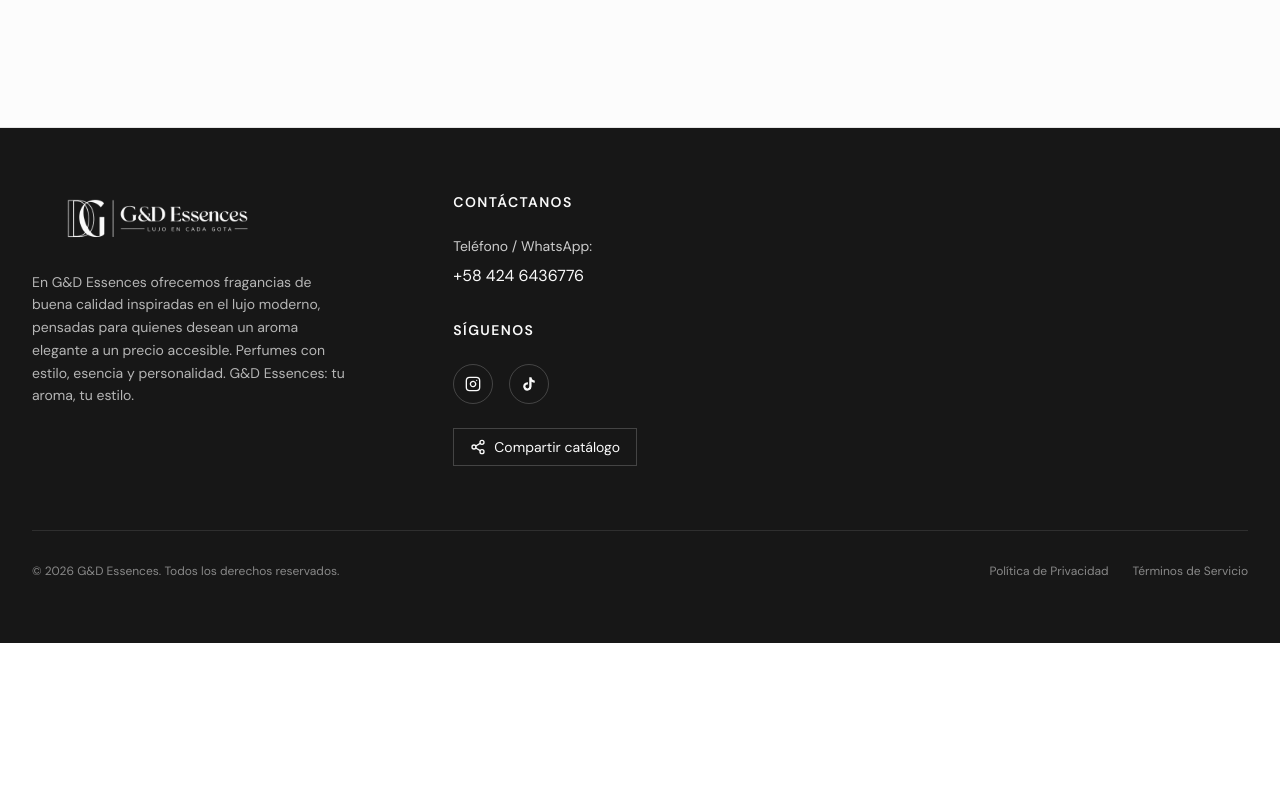
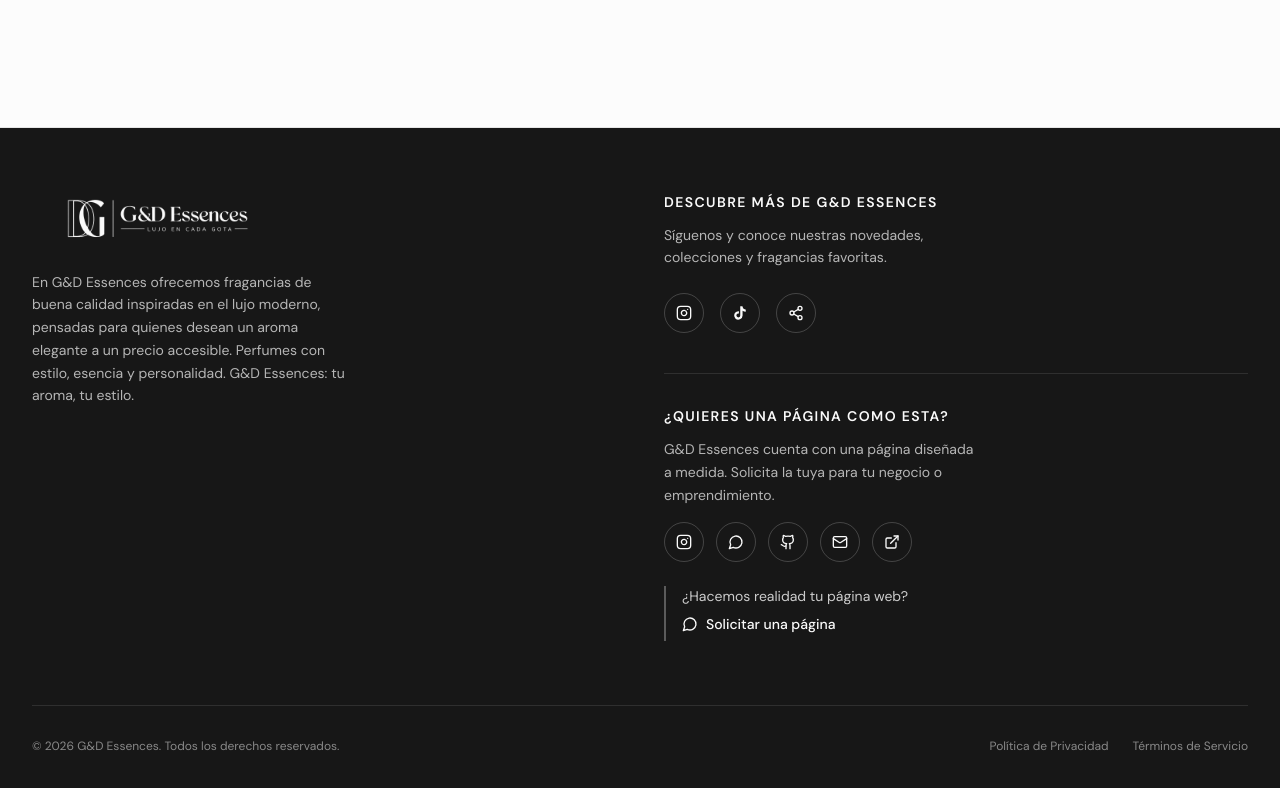
Before and after one commit to daniel-devfrontend/Catalogo-gd-essences, a React (Vite) app in the folder apps/web/: page /#/ in a window 1280 px wide. Shown: the part 2318-3106 px from the top of the page. Before the commit the page ends 2961 px from the top, so only its background shows below. Built offline with nearby package versions, Linux system fonts and the light colour scheme; no server answers; the database is empty.

Commit message:
Mejora footer y enlaces de contacto

```diff
--- a/apps/web/src/components/Footer.jsx
+++ b/apps/web/src/components/Footer.jsx
@@ -1,7 +1,11 @@
 import React from 'react';
 import { Link } from 'react-router-dom';
-import { Instagram, Share2 } from 'lucide-react';
+import { ExternalLink, Github, Instagram, Mail, MessageCircle, Share2 } from 'lucide-react';
 import { toast } from 'sonner';
+
+const portfolioUrl = 'https://daniel-devfrontend.github.io/My-Portfolio/';
+const whatsappUrl = 'https://wa.me/584246436776?text=Hola%20Daniel%2C%20me%20interesa%20una%20p%C3%A1gina%20web%20para%20mi%20negocio.';
+
 const Footer = () => {
   const handleShare = async () => {
     const shareData = {
@@ -31,7 +35,7 @@
 
   return <footer className="bg-primary text-primary-foreground border-t border-border">
       <div className="max-w-7xl mx-auto px-4 sm:px-6 lg:px-8 py-16">
-        <div className="grid grid-cols-1 md:grid-cols-3 gap-12">
+        <div className="grid grid-cols-1 md:grid-cols-2 gap-12">
           <div className="flex flex-col items-start">
             <img src={`${import.meta.env.BASE_URL}Logos/LogoWhite2-transparent.png`} alt="G&D Essences Logo" className="h-[55px] w-auto object-contain mb-6 filter invert" />
             <p className="text-sm leading-relaxed text-primary-foreground/70 max-w-xs">
@@ -40,13 +44,11 @@
           </div>
 
           <div>
-            <span className="text-sm font-semibold tracking-widest uppercase block mb-6">Contáctanos</span>
-            <p className="text-sm text-primary-foreground/80 mb-2">Teléfono / WhatsApp:</p>
-            <a href="https://wa.me/584246436776" target="_blank" rel="noopener noreferrer" className="text-base font-normal text-primary-foreground hover:underline block">
-              +58 424 6436776
-            </a>
-            <div className="mt-8">
-              <span className="text-sm font-semibold tracking-widest uppercase block mb-6">Síguenos</span>
+            <div>
+              <span className="text-sm font-semibold tracking-widest uppercase block mb-3">Descubre más de G&amp;D Essences</span>
+              <p className="text-sm leading-relaxed text-primary-foreground/70 max-w-xs mb-6">
+                Síguenos y conoce nuestras novedades, colecciones y fragancias favoritas.
+              </p>
               <div className="flex space-x-4">
                 <a href="https://www.instagram.com/gydessences?igsh=Z2pxd3k5Z2tncnl4" target="_blank" rel="noopener noreferrer" className="w-10 h-10 rounded-full border border-primary-foreground/20 hover:bg-primary-foreground hover:text-primary flex items-center justify-center transition-all duration-300" aria-label="Instagram">
                   <Instagram className="h-4 w-4" />
@@ -56,11 +58,40 @@
                     <path d="M19.59 6.69a4.83 4.83 0 0 1-3.77-4.25V2h-3.45v13.67a2.89 2.89 0 0 1-5.2 1.74 2.89 2.89 0 0 1 2.31-4.64 2.93 2.93 0 0 1 .88.13V9.4a6.84 6.84 0 0 0-1-.05A6.33 6.33 0 0 0 5 20.1a6.34 6.34 0 0 0 10.86-4.43v-7a8.16 8.16 0 0 0 4.77 1.52v-3.4a4.85 4.85 0 0 1-1-.1z" />
                   </svg>
                 </a>
+                <button type="button" onClick={handleShare} className="w-10 h-10 rounded-full border border-primary-foreground/20 hover:bg-primary-foreground hover:text-primary flex items-center justify-center transition-all duration-300 focus:outline-none focus:ring-2 focus:ring-primary-foreground/60" aria-label="Compartir catálogo" title="Compartir catálogo">
+                  <Share2 className="h-4 w-4" aria-hidden="true" />
+                </button>
               </div>
-              <button type="button" onClick={handleShare} className="mt-6 inline-flex items-center gap-2 border border-primary-foreground/20 px-4 py-2 text-sm text-primary-foreground transition-all duration-300 hover:bg-primary-foreground hover:text-primary" aria-label="Compartir catálogo">
-                <Share2 className="h-4 w-4" aria-hidden="true" />
-                Compartir catálogo
-              </button>
+            </div>
+            <div className="mt-10 border-t border-primary-foreground/10 pt-8">
+              <span className="text-sm font-semibold tracking-widest uppercase block mb-3">¿Quieres una página como esta?</span>
+              <p className="text-sm leading-relaxed text-primary-foreground/70 max-w-xs">
+                G&amp;D Essences cuenta con una página diseñada a medida. Solicita la tuya para tu negocio o emprendimiento.
+              </p>
+              <div className="mt-4 flex flex-wrap gap-3">
+                <a href="https://www.instagram.com/daniel.devfrontend?igsi=MTBmbDI4bTE5dXNkZg%3D%3D" target="_blank" rel="noopener noreferrer" className="inline-flex w-10 h-10 rounded-full border border-primary-foreground/20 hover:bg-primary-foreground hover:text-primary items-center justify-center transition-all duration-300" aria-label="Instagram de Daniel Marin" title="Instagram de Daniel Marin">
+                  <Instagram className="h-4 w-4" />
+                </a>
+                <a href={whatsappUrl} target="_blank" rel="noopener noreferrer" className="inline-flex w-10 h-10 rounded-full border border-primary-foreground/20 hover:bg-primary-foreground hover:text-primary items-center justify-center transition-all duration-300" aria-label="Contactar por WhatsApp" title="WhatsApp">
+                  <MessageCircle className="h-4 w-4" />
+                </a>
+                <a href="https://github.com/daniel-devfrontend/Catalogo-gd-essences" target="_blank" rel="noopener noreferrer" className="inline-flex w-10 h-10 rounded-full border border-primary-foreground/20 hover:bg-primary-foreground hover:text-primary items-center justify-center transition-all duration-300" aria-label="Ver GitHub" title="GitHub">
+                  <Github className="h-4 w-4" />
+                </a>
+                <a href="mailto:danimarin.dev@gmail.com" className="inline-flex w-10 h-10 rounded-full border border-primary-foreground/20 hover:bg-primary-foreground hover:text-primary items-center justify-center transition-all duration-300" aria-label="Enviar correo electrónico" title="Correo">
+                  <Mail className="h-4 w-4" />
+                </a>
+                <a href={portfolioUrl} target="_blank" rel="noopener noreferrer" className="inline-flex w-10 h-10 rounded-full border border-primary-foreground/20 hover:bg-primary-foreground hover:text-primary items-center justify-center transition-all duration-300" aria-label="Ver portafolio web" title="Portafolio">
+                  <ExternalLink className="h-4 w-4" />
+                </a>
+              </div>
+              <div className="mt-6 border-l-2 border-primary-foreground/30 pl-4">
+                <p className="text-sm text-primary-foreground/80">¿Hacemos realidad tu página web?</p>
+                <a href={whatsappUrl} target="_blank" rel="noopener noreferrer" className="mt-2 inline-flex items-center gap-2 text-sm font-medium text-primary-foreground hover:underline">
+                  <MessageCircle className="h-4 w-4" />
+                  Solicitar una página
+                </a>
+              </div>
             </div>
           </div>
         </div>
```
